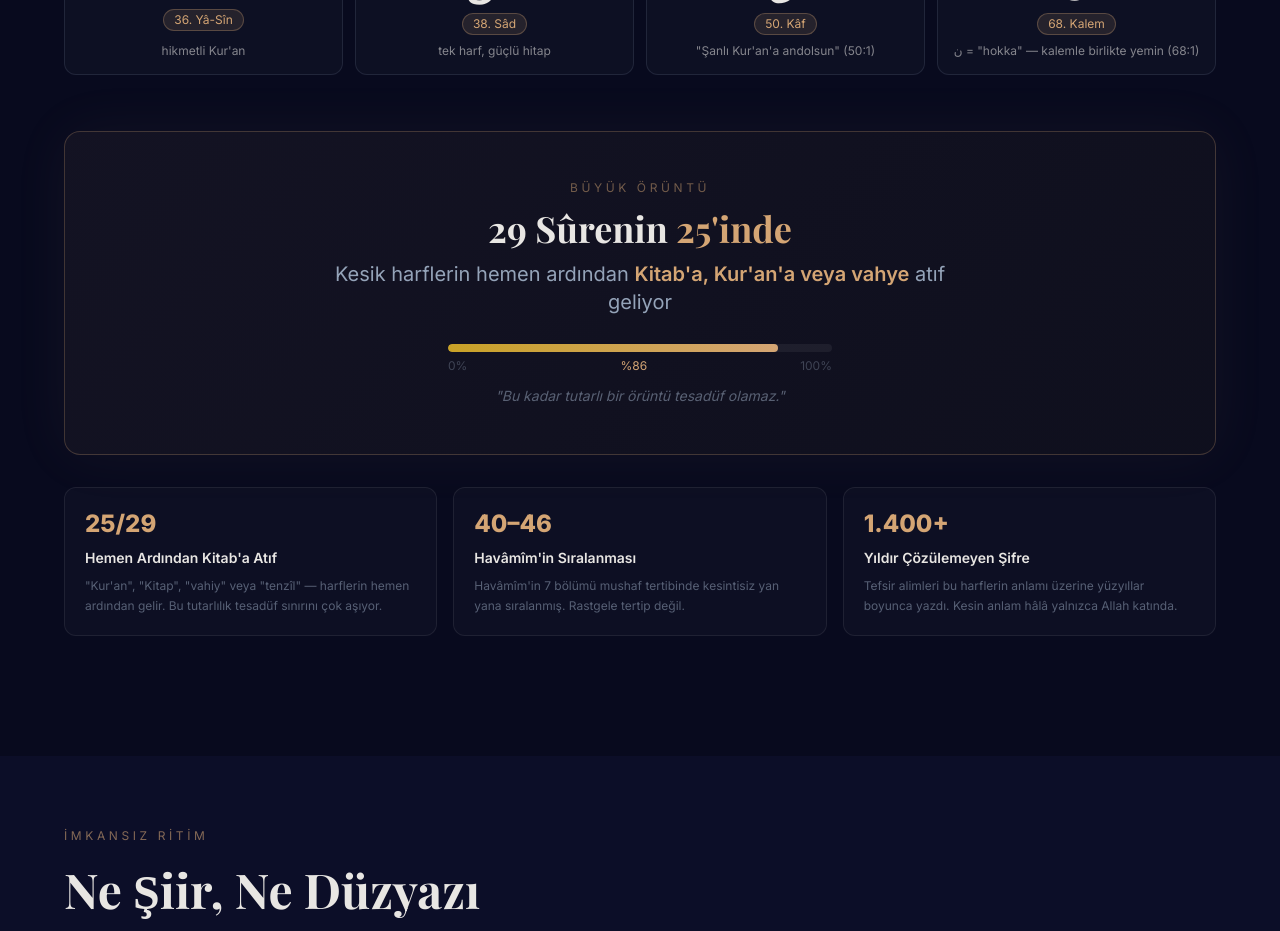
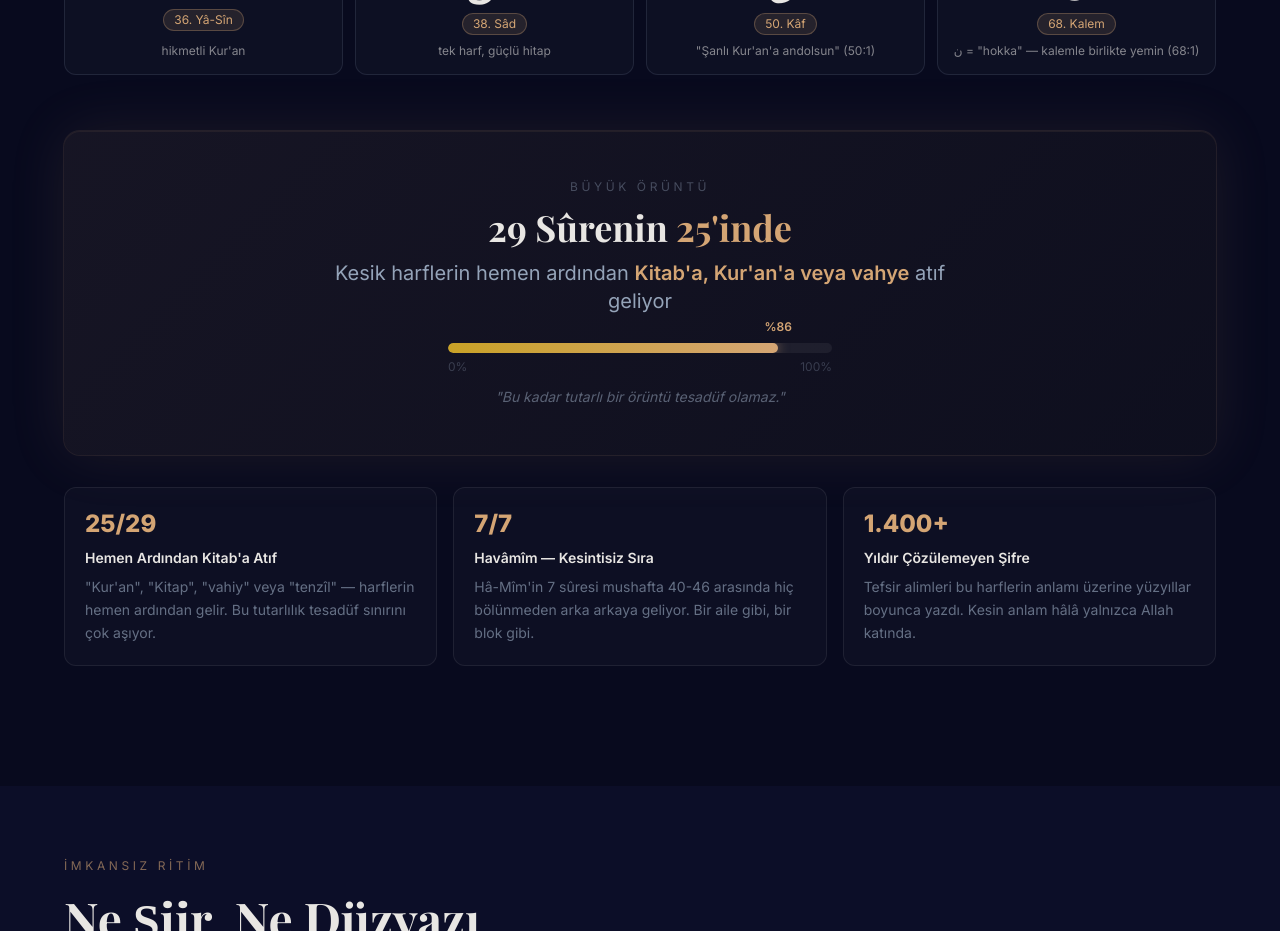
Before and after one commit to serdarbozoglan/qurancodex, a React (Vite) app: page / in a window 1280 px wide. Shown: the part 2780-3711 px from the top of the page. Built offline with nearby package versions, Linux system fonts and the light colour scheme; a web font is replaced by a local one.

Commit message:
style: increase discovery card description font size

```diff
--- a/src/sections/LinguisticDNA.jsx
+++ b/src/sections/LinguisticDNA.jsx
@@ -171,9 +171,9 @@ const DISCOVERIES = [
     desc: '"Kur\'an", "Kitap", "vahiy" veya "tenzîl" — harflerin hemen ardından gelir. Bu tutarlılık tesadüf sınırını çok aşıyor.',
   },
   {
-    num: '40–46',
-    label: 'Havâmîm\'in Sıralanması',
-    desc: 'Havâmîm\'in 7 bölümü mushaf tertibinde kesintisiz yan yana sıralanmış. Rastgele tertip değil.',
+    num: '7/7',
+    label: 'Havâmîm — Kesintisiz Sıra',
+    desc: 'Hâ-Mîm\'in 7 sûresi mushafta 40-46 arasında hiç bölünmeden arka arkaya geliyor. Bir aile gibi, bir blok gibi.',
   },
   {
     num: '1.400+',
@@ -524,12 +524,11 @@ export default function LinguisticDNA() {
         variants={fadeUpItem}
         className="rounded-2xl p-8 md:p-12 mb-8 text-center"
         style={{
-          background: 'linear-gradient(135deg, rgba(212,165,116,0.06), rgba(201,162,39,0.04))',
-          border: '1px solid rgba(212,165,116,0.25)',
-          boxShadow: '0 0 60px rgba(212,165,116,0.06)',
+          background: 'linear-gradient(135deg, rgba(212,165,116,0.07), rgba(201,162,39,0.03))',
+          boxShadow: '0 0 0 1px rgba(212,165,116,0.1), 0 0 60px rgba(212,165,116,0.1), inset 0 1px 0 rgba(212,165,116,0.08)',
         }}
       >
-        <p className="text-gold/50 text-xs uppercase tracking-[0.3em] font-body mb-3">
+        <p className="text-silver/40 text-xs uppercase tracking-[0.3em] font-body mb-3">
           {language === 'tr' ? 'Büyük Örüntü' : 'The Grand Pattern'}
         </p>
         <p className="font-display text-3xl md:text-4xl font-bold text-off-white mb-3">
@@ -547,22 +546,33 @@ export default function LinguisticDNA() {
 
         {/* Animated progress bar */}
         <div className="max-w-sm mx-auto mb-3">
+          <div className="relative mb-1.5">
             <div
-            className="h-2 rounded-full overflow-hidden"
+              className="h-2.5 rounded-full overflow-hidden"
               style={{ background: 'rgba(255,255,255,0.06)' }}
             >
               <motion.div
                 className="h-full rounded-full"
-              style={{ background: 'linear-gradient(90deg, #c9a227, #d4a574)' }}
+                style={{
+                  background: 'linear-gradient(90deg, #c9a227, #d4a574)',
+                  boxShadow: '0 0 12px rgba(212,165,116,0.6)',
+                }}
                 initial={{ width: 0 }}
                 whileInView={{ width: '86%' }}
                 transition={{ duration: 1.4, ease: 'easeOut', delay: 0.2 }}
                 viewport={{ once: true }}
               />
             </div>
-          <div className="flex justify-between text-silver/35 text-xs font-body mt-1.5">
+            {/* %86 label pinned at 86% */}
+            <div
+              className="absolute -top-6 font-body text-xs font-semibold"
+              style={{ left: '86%', transform: 'translateX(-50%)', color: '#d4a574' }}
+            >
+              %86
+            </div>
+          </div>
+          <div className="flex justify-between text-silver/30 text-xs font-body mt-1">
             <span>0%</span>
-            <span style={{ color: '#d4a574' }}>%86</span>
             <span>100%</span>
           </div>
         </div>
@@ -592,7 +602,7 @@ export default function LinguisticDNA() {
               {d.num}
             </span>
             <p className="text-off-white text-sm font-body font-semibold mb-2">{d.label}</p>
-            <p className="text-silver/55 text-xs font-body leading-relaxed">{d.desc}</p>
+            <p className="text-silver/65 text-sm font-body leading-relaxed">{d.desc}</p>
           </motion.div>
         ))}
       </div>
```
Lines whose indentation alone changed are shown as unchanged.
